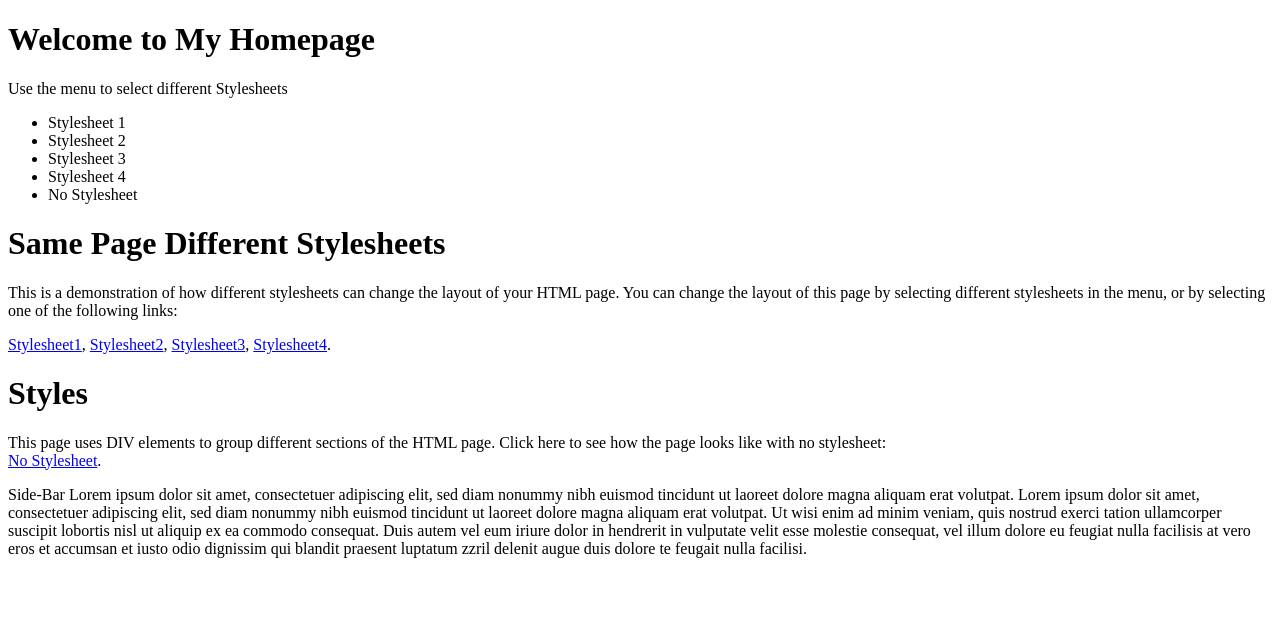
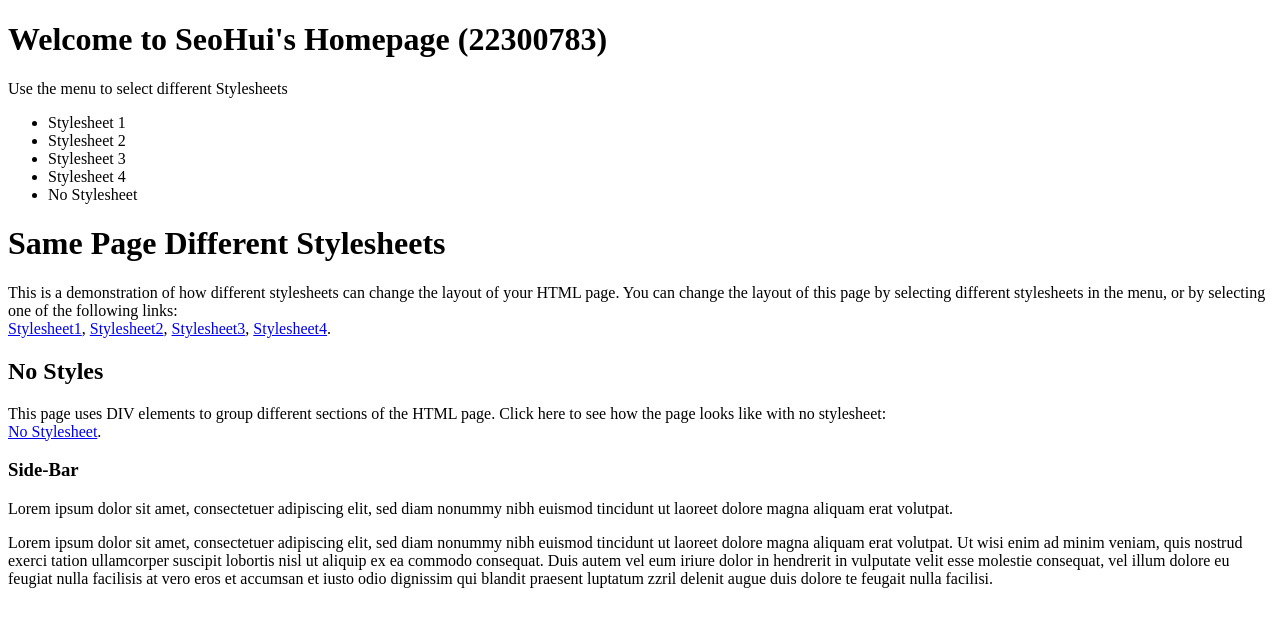
Before and after one commit to haseohe801-cpu/oss_personal2, a plain HTML site: page nostyle.html in a window 1280 px wide. Drawn offline with Linux system fonts and the light colour scheme.

Commit message:
update: nostyle.html 수정

```diff
--- a/nostyle.html
+++ b/nostyle.html
@@ -5,7 +5,7 @@
     <title>테스트 페이지</title>
 </head>
 <p>
-<h1>Welcome to My Homepage</h1>
+<h1>Welcome to SeoHui's Homepage (22300783)</h1>
 
 <div>Use the menu to select different Stylesheets</div>
 
@@ -20,17 +20,23 @@
 <h1>Same Page Different Stylesheets</h1>
 
 This is a demonstration of how different stylesheets can change the layout of your HTML page. You can change the layout of this page by selecting different stylesheets in the menu, or by selecting one of the following links:
-<p><a href="stylesheet1.css">Stylesheet1</a>, <a href="stylesheet2.css">Stylesheet2</a>,
-<a href="stylesheet3.css">Stylesheet3</a>, <a href="stylesheet4.css">Stylesheet4</a>.</p>
+<div><a href="stylesheet1.css">Stylesheet1</a>, <a href="stylesheet2.css">Stylesheet2</a>,
+<a href="stylesheet3.css">Stylesheet3</a>, <a href="stylesheet4.css">Stylesheet4</a>.</div>
 
-<h1>Styles</h1>
+<h2>No Styles</h2>
 
-<p>This page uses DIV elements to group different sections of the HTML page. Click here to see how the page looks like with no stylesheet:
-<br><a href="nostyle.css">No Stylesheet</a>.</p>
+<div>
+    <p>This page uses DIV elements to group different sections of the HTML page.
+        Click here to see how the page looks like with no stylesheet:
+        <br><a href="nostyle.css">No Stylesheet</a>.</p>
+</div>
 
-Side-Bar
-Lorem ipsum dolor sit amet, consectetuer adipiscing elit, sed diam nonummy nibh euismod tincidunt ut laoreet dolore magna aliquam erat volutpat.
 
-Lorem ipsum dolor sit amet, consectetuer adipiscing elit, sed diam nonummy nibh euismod tincidunt ut laoreet dolore magna aliquam erat volutpat. Ut wisi enim ad minim veniam, quis nostrud exerci tation ullamcorper suscipit lobortis nisl ut aliquip ex ea commodo consequat. Duis autem vel eum iriure dolor in hendrerit in vulputate velit esse molestie consequat, vel illum dolore eu feugiat nulla facilisis at vero eros et accumsan et iusto odio dignissim qui blandit praesent luptatum zzril delenit augue duis dolore te feugait nulla facilisi.
+
+
+<h3>Side-Bar</h3>
+<p>Lorem ipsum dolor sit amet, consectetuer adipiscing elit, sed diam nonummy nibh euismod tincidunt ut laoreet dolore magna aliquam erat volutpat.</p>
+
+<p>Lorem ipsum dolor sit amet, consectetuer adipiscing elit, sed diam nonummy nibh euismod tincidunt ut laoreet dolore magna aliquam erat volutpat. Ut wisi enim ad minim veniam, quis nostrud exerci tation ullamcorper suscipit lobortis nisl ut aliquip ex ea commodo consequat. Duis autem vel eum iriure dolor in hendrerit in vulputate velit esse molestie consequat, vel illum dolore eu feugiat nulla facilisis at vero eros et accumsan et iusto odio dignissim qui blandit praesent luptatum zzril delenit augue duis dolore te feugait nulla facilisi.</p>
 </body>
 </html>
```
